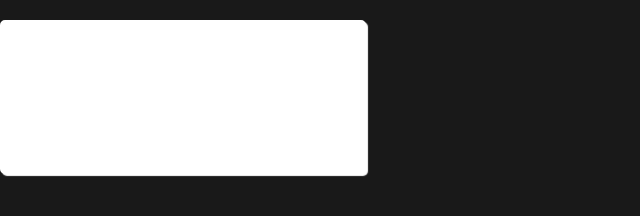
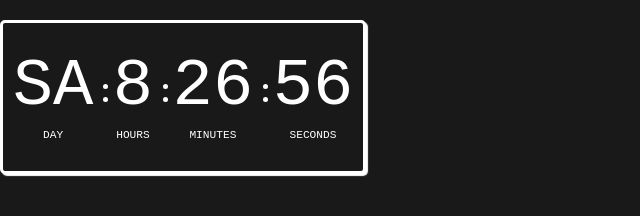
Before and after one commit to ironmask2003/ironmask2003.github.io, a plain HTML site: page clock/index.html in a window 1280 px wide. Shown: the whole page, without its empty margins (0-640 px from the left). Drawn offline with nearby package versions, Linux system fonts and the light colour scheme.

Commit message:
Update style.css

```diff
--- a/clock/style.css
+++ b/clock/style.css
@@ -24,7 +24,7 @@ body {
   width: 360px;
   margin-top: 20px;
   margin-bottom: 20px;
-  background-color: #ffffff;
+  background-color: #191919;
   border-radius: 5px;
   padding: 30px 0px;
   border: solid 3px #ffffff;
```
